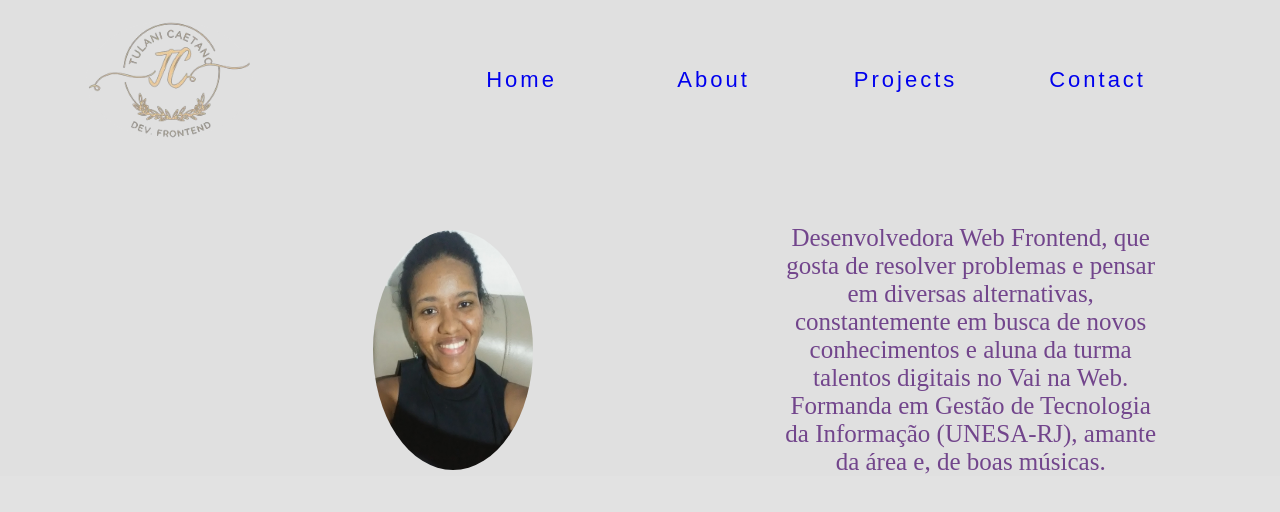
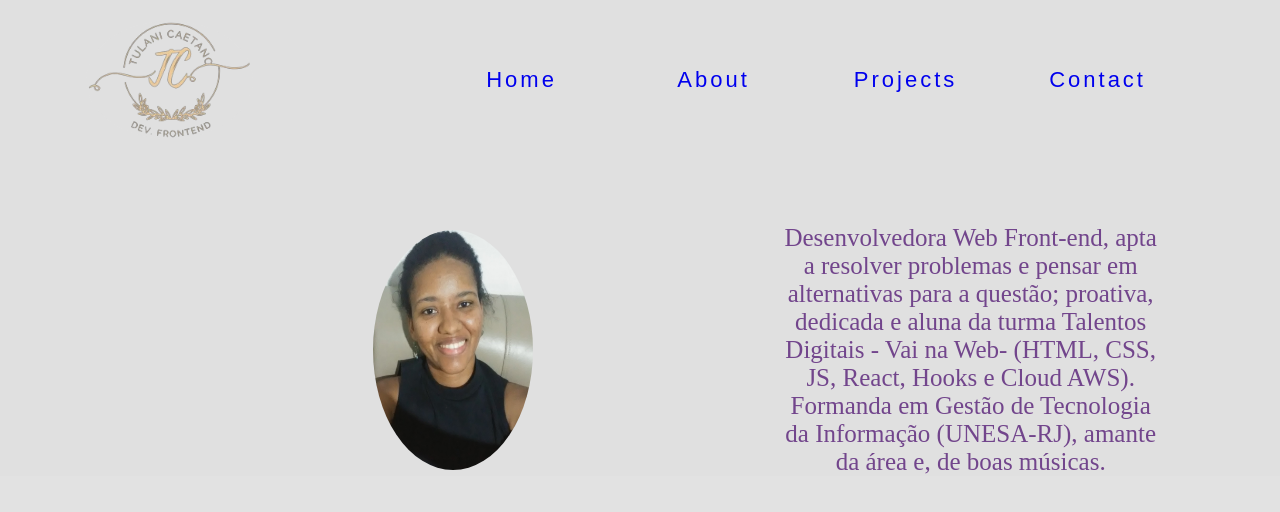
Before and after one commit to TulaniSouza/Portfolio, a React (Vite) app: page /About in a window 1280 px wide. Shown: the top 512 px of the page. Built offline with nearby package versions, Linux system fonts and the light colour scheme.

Commit message:
consertando o about

```diff
--- a/src/About/About.jsx
+++ b/src/About/About.jsx
@@ -7,10 +7,10 @@ const About = () => {
     return(
     <S.Text>
         <S.Image src={Tulani} alt="Tulani" title="Tulani"/>
-        <S.Paragrafo> Desenvolvedora Web Frontend, que gosta de
-            resolver problemas e pensar em diversas alternativas,
-            constantemente em busca de novos conhecimentos e aluna
-            da turma talentos digitais no Vai na Web.
+        <S.Paragrafo> Desenvolvedora Web Front-end, apta a
+            resolver problemas e pensar em alternativas para
+            a questão; proativa, dedicada e aluna da turma
+            Talentos Digitais - Vai na Web- (HTML, CSS, JS, React, Hooks e Cloud AWS).
             Formanda em Gestão de Tecnologia da Informação (UNESA-RJ),
             amante da área e, de boas músicas.
         </S.Paragrafo>
--- a/src/Navegacao/style.jsx
+++ b/src/Navegacao/style.jsx
@@ -8,7 +8,7 @@ width: 13%;
 
 @media (max-width: 568px) {
 margin: 0;
-width: 21%;
+width: 25%;
 margin-right:80%;
 cursor:pointer;
 }
```
